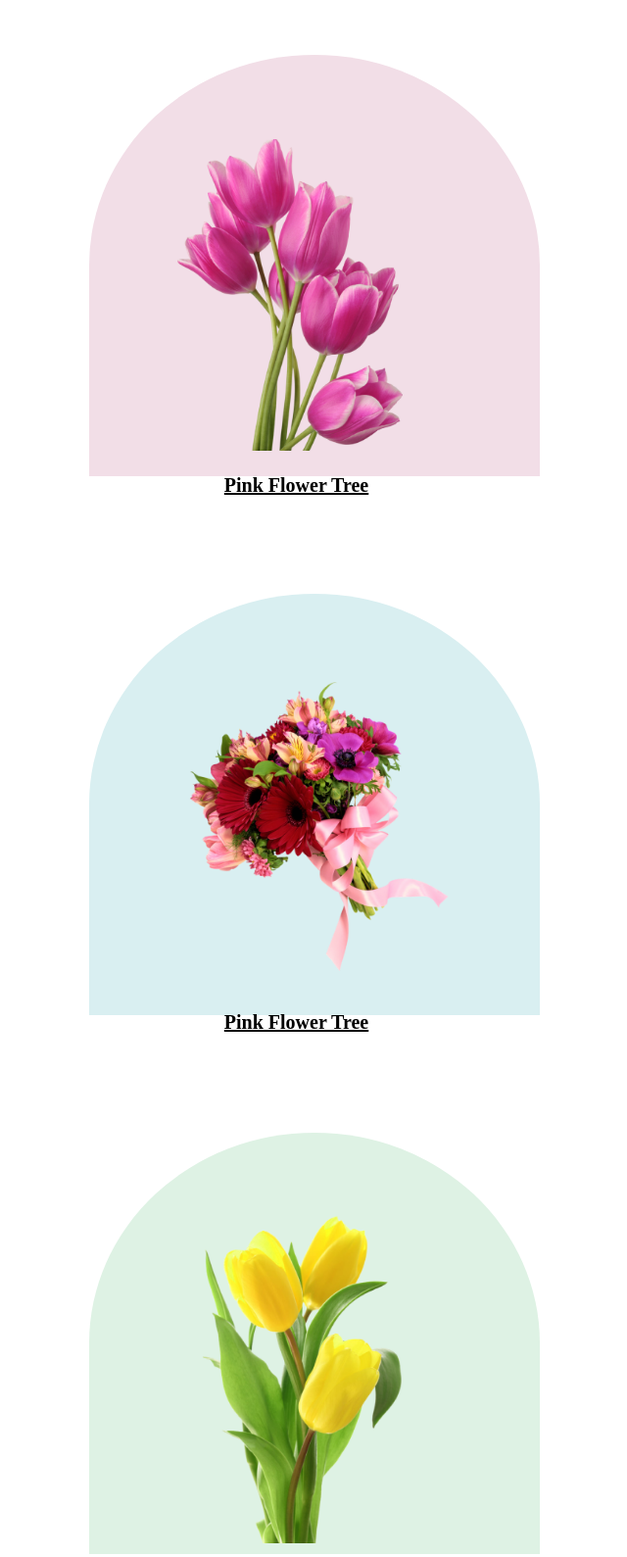
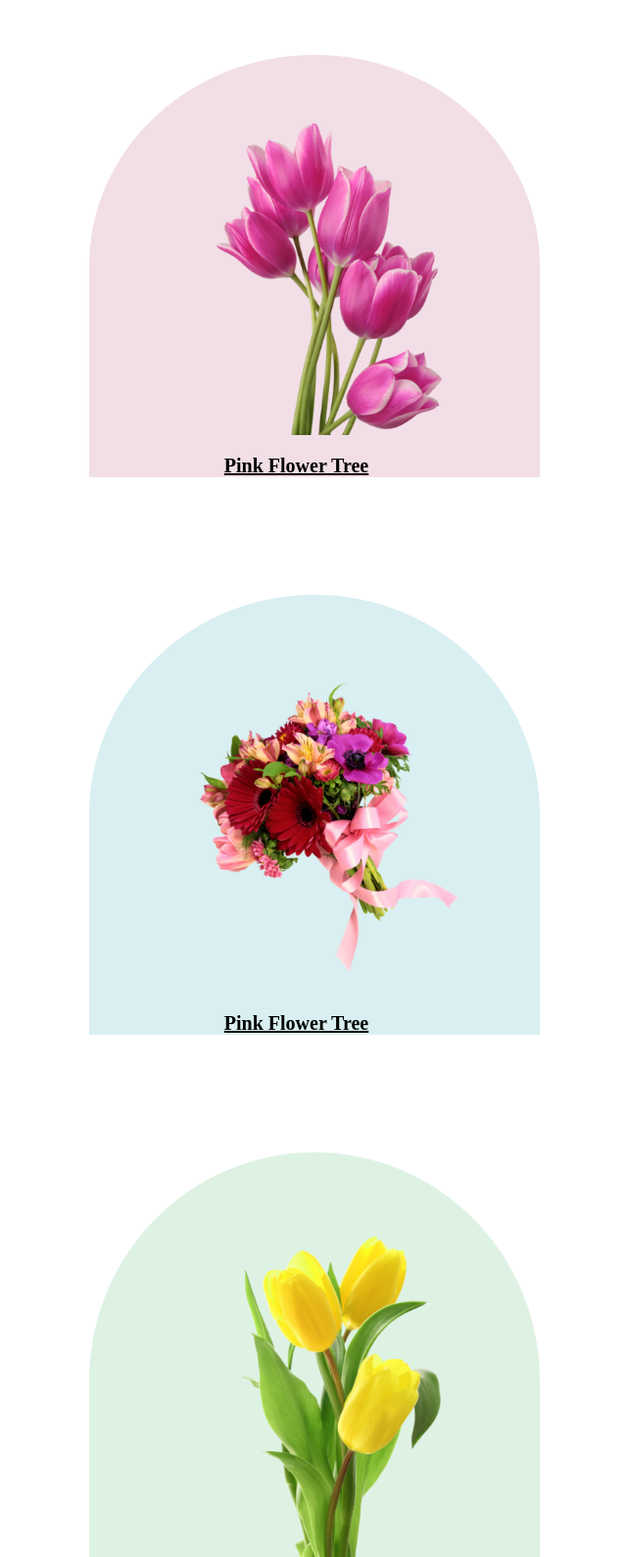
Before and after one commit to MonifaAnna/flower-shop, a plain HTML site: page index.html in a window 768 px wide. Shown: the part 1540-3129 px from the top of the page at 98% size, without its empty margins (73-713 px from the left). Drawn offline with Linux system fonts and the light colour scheme.

Commit message:
responsive edit

```diff
--- a/styles/styles.css
+++ b/styles/styles.css
@@ -422,26 +422,35 @@ footer > div > p {
     width: 100%;
     justify-content: center;
     align-items: center;
+    height: auto;
 }
 .featured-item-1,.featured-item-2, .featured-item-3{
     width: 60%;
-
+    height: 80%;
 }
 .featured-item-2, .featured-item-3{
     margin-top: 120px;
 }
 .featured-item-1 > img{
     width: 50%;
-    margin-left: 90px;
+    height: 100%;
+    display: flex;
+    justify-content: center;
+    align-items: center;
+    padding-left: 80px;
+   margin-top:70px;
 }
 .featured-item-2 > img{
     width: 65%;
-    margin-left: 90px;
+    margin-left: 100px;
+    height: 100%;
 }
 .featured-item-3 > img{
     width: 54%;
-    margin-left: 90px;
+    height: 100%;
+    margin-left: 130px;
 }
+
 /* support */
 .support-container{
     flex-direction: column;
```
